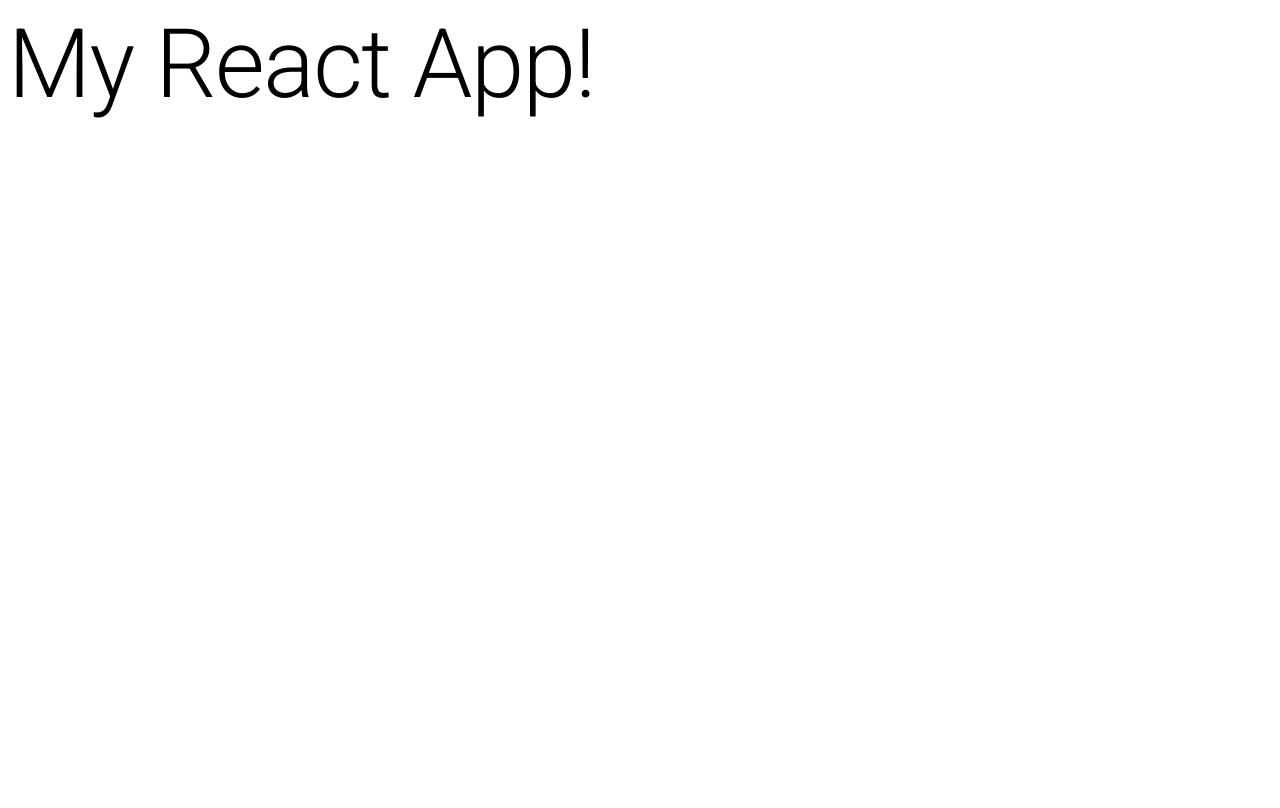
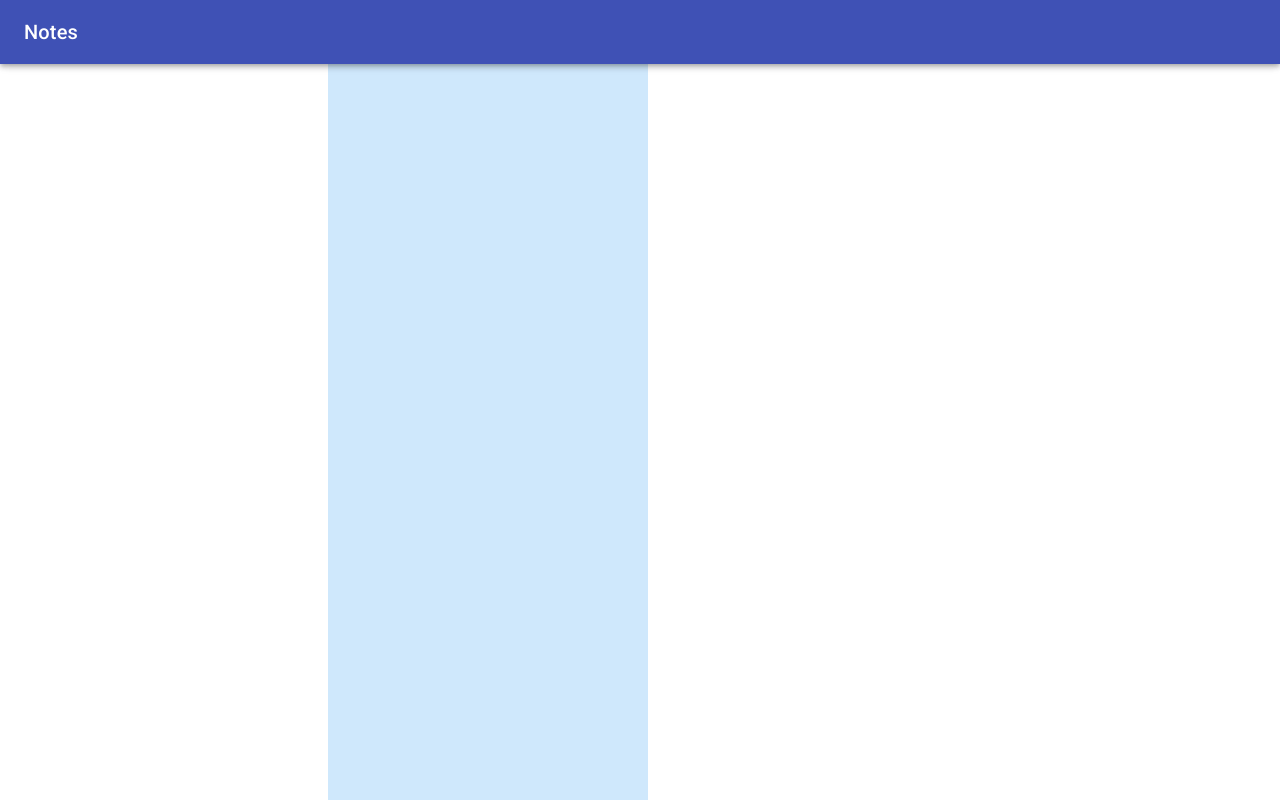
Before and after one commit to yarmatiushenko/notes, a React app: page / in a window 1280 px wide. Built offline with nearby package versions, Linux system fonts and the light colour scheme.

Commit message:
add layout for app

```diff
--- a/package.json
+++ b/package.json
@@ -30,6 +30,7 @@
   },
   "dependencies": {
     "@material-ui/core": "^4.11.3",
+    "@material-ui/icons": "^4.11.2",
     "babel-eslint": "^10.1.0",
     "eslint-config-airbnb": "^16.0.0",
     "eslint-loader": "^2.0.0",
--- a/src/components/App.js
+++ b/src/components/App.js
@@ -7,7 +7,10 @@ import { Provider } from 'react-redux'
 // material ui
 import { ThemeProvider } from "@material-ui/styles"
 import { createMuiTheme } from "@material-ui/core"
-import Typography from '@material-ui/core/Typography';
+
+// components
+import Header from './Header'
+import NotesBody from './NotesBody'
 
 const theme = createMuiTheme()
 
@@ -16,7 +19,8 @@ export default class App extends Component {
     return (
       <Provider store={store}>
         <ThemeProvider theme={theme}>
-          <Typography variant="h1" component="h2">My React App!</Typography>
+          <Header/>
+          <NotesBody/>
         </ThemeProvider>
       </Provider>
     )
--- /dev/null
+++ b/src/components/Header/index.js
@@ -0,0 +1,28 @@
+import React from 'react'
+
+// material-ui
+import { makeStyles } from '@material-ui/core/styles'
+import AppBar from '@material-ui/core/AppBar'
+import Toolbar from '@material-ui/core/Toolbar'
+import Typography from '@material-ui/core/Typography'
+
+const useStyles = makeStyles((theme) => ({
+  appBar: {
+    transition: theme.transitions.create(['margin', 'width'], {
+      easing: theme.transitions.easing.sharp,
+      duration: theme.transitions.duration.leavingScreen,
+    }),
+  },
+}))
+
+export default function Header() {
+  const classes = useStyles()
+
+  return (
+    <AppBar className={classes.appBar}>
+      <Toolbar>
+        <Typography variant="h6" noWrap>Notes</Typography>
+      </Toolbar>
+    </AppBar>
+  )
+}
--- /dev/null
+++ b/src/components/NotesBody/index.js
@@ -0,0 +1,34 @@
+import React from 'react'
+
+// material-ui
+import { makeStyles } from '@material-ui/core/styles'
+
+const useStyles = makeStyles(() => ({
+  root: {
+    display: 'flex',
+    height: 'calc(100vh - 64px)',
+    marginTop: 64,
+    '& div': {
+      padding: 10
+    }
+  },
+  folderList: {
+    width: '300px',
+  },
+  notesList: {
+    width: '300px',
+    backgroundColor: "#cfe8fc"
+  }
+}))
+
+export default function NotesBody() {
+  const classes = useStyles()
+
+  return (
+    <div className={classes.root}>
+      <div className={classes.folderList} />
+      <div className={classes.notesList} />
+      <div className={classes.notesDescription} />
+    </div>
+  )
+}
```
Also changed, not shown: src/components/ListItem/Index.js (added, +32 -0 lines), 1 other file (tests, documents, lock files or other folders).
